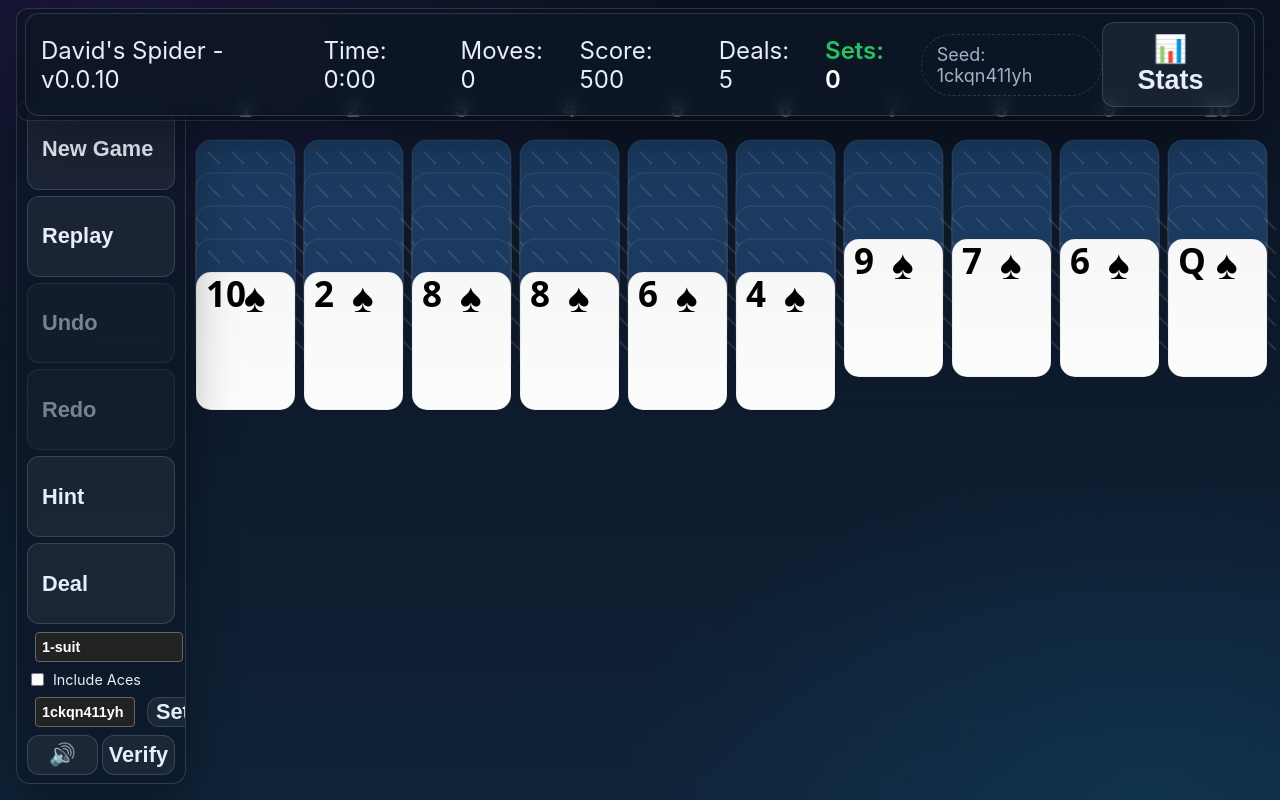
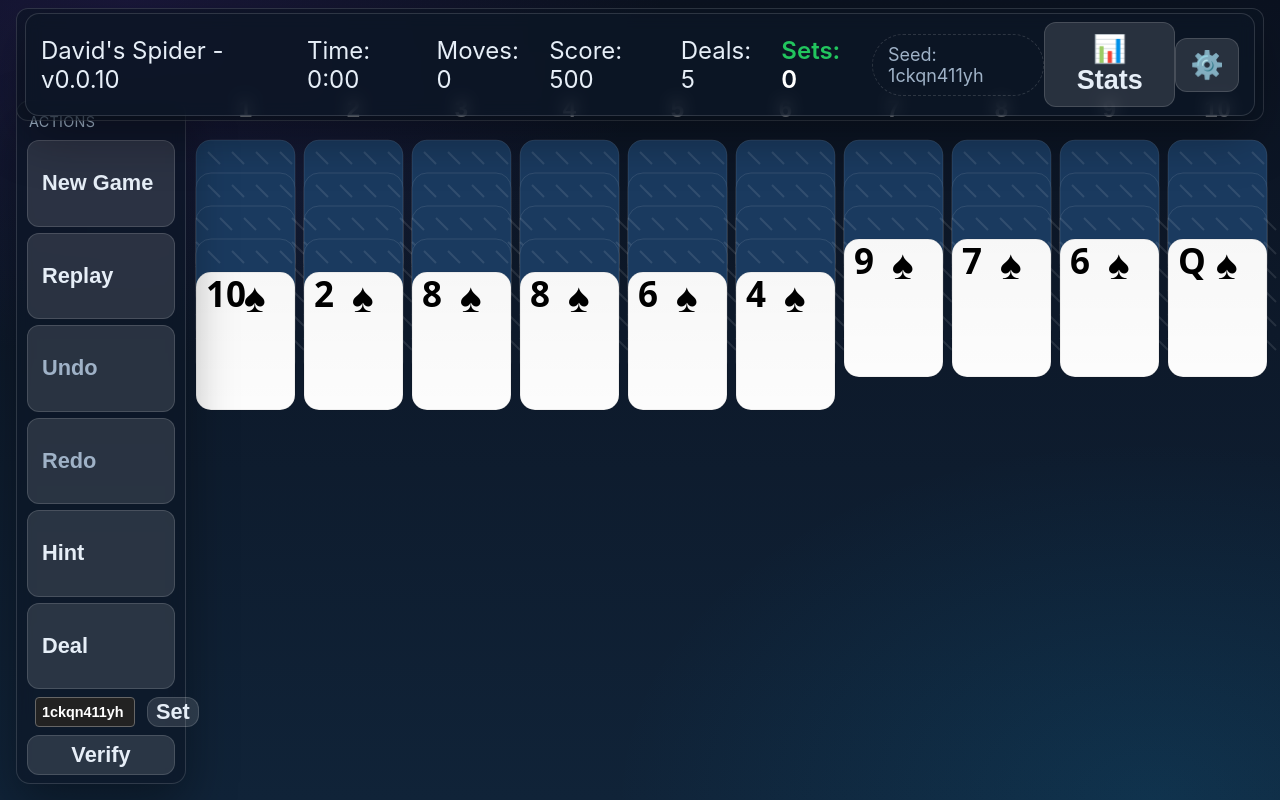
Before and after one commit to david-slimp/Spider, a website with bundled scripts: page index.html in a window 1280 px wide. Built offline with nearby package versions, Linux system fonts and the light colour scheme; files whose address does not match are found by name.

Commit message:
UI polish and hover bubbles

```diff
--- a/index.html
+++ b/index.html
@@ -11,7 +11,7 @@
 <body>
   <div id="hud">
       <div id="top-bar">
-        <div style="display: flex; gap: 15px; align-items: center;">
+      <div style="display: flex; gap: 15px; align-items: center;">
         <div>David's Spider - v0.0.10</div>
         <div>Time: <span id="time">0:00</span></div>
         <div>Moves: <span id="moves">0</span></div>
@@ -21,42 +21,30 @@
         <div class="pill">Seed: <span id="seedLabel"></span></div>
       </div>
       <button id="showStats">📊 Stats</button>
+      <button id="showSettings" aria-label="Settings" title="Settings">⚙️</button>
     </div>
   </div>
 
   <div id="menu-bar">
     <div class="card menu-panel">
+      <div class="menu-section-title">Actions</div>
       <div class="menu-actions">
-        <button id="newBtn" title="N" style="width: 100%; text-align: left;">New Game</button>
-        <button id="replayBtn" title="Replay seed" style="width: 100%; text-align: left;">Replay</button>
-        <button id="undoBtn" title="U" style="width: 100%; text-align: left;">Undo</button>
-        <button id="redoBtn" title="R" style="width: 100%; text-align: left;">Redo</button>
-        <button id="hintBtn" title="H" style="width: 100%; text-align: left;">Hint</button>
-        <button id="dealBtn" title="D" style="width: 100%; text-align: left;">Deal</button>
+        <button id="newBtn" class="bubble-btn" data-label="New Game" title="N" style="width: 100%; text-align: left;">New Game</button>
+        <button id="replayBtn" class="bubble-btn" data-label="Replay" title="Replay seed" style="width: 100%; text-align: left;">Replay</button>
+        <button id="undoBtn" class="bubble-btn" data-label="Undo" title="U" style="width: 100%; text-align: left;">Undo</button>
+        <button id="redoBtn" class="bubble-btn" data-label="Redo" title="R" style="width: 100%; text-align: left;">Redo</button>
+        <button id="hintBtn" class="bubble-btn" data-label="Hint" title="H" style="width: 100%; text-align: left;">Hint</button>
+        <button id="dealBtn" class="bubble-btn" data-label="Deal" title="D" style="width: 100%; text-align: left;">Deal</button>
       </div>
 
-      <div class="menu-controls">
-        <select id="difficulty" style="width: 100%; padding: 6px; font-size: 0.9em;">
-          <option value="1-suit">1-suit</option>
-          <option value="2-suit" selected>2-suit</option>
-          <option value="4-suit">4-suit</option>
-        </select>
-
-        <label style="display: flex; align-items: center; gap: 6px; font-size: 0.9em;">
-          <input type="checkbox" id="includeAces">
-          <span>Include Aces</span>
-        </label>
-
-        <div class="menu-seed-row">
-          <input id="seedInput" type="text" placeholder="custom seed" style="flex: 1; padding: 6px; font-size: 0.9em;"/>
-          <button id="setSeedBtn" style="padding: 0 8px;">Set</button>
-        </div>
+      <div class="menu-seed-row">
+        <input id="seedInput" type="text" placeholder="custom seed" style="flex: 1; padding: 6px; font-size: 0.9em;" title="Enter a custom seed to replay or share a game"/>
+        <button id="setSeedBtn" style="padding: 0 8px;" title="Apply custom seed">Set</button>
       </div>
 
       <div class="menu-footer">
         <div class="menu-footer-row">
-          <button id="muteBtn" style="flex: 1; padding: 6px;">🔊</button>
-          <button id="verifyBtn" title="Check deck & invariants" style="flex: 1; padding: 6px;">Verify</button>
+          <button id="verifyBtn" class="bubble-btn" data-label="Verify" title="Check deck & invariants" style="width: 100%; padding: 6px;">Verify</button>
         </div>
       </div>
     </div>
@@ -114,6 +102,37 @@
     </div>
   </div>
 
+  <!-- Settings Modal -->
+  <div id="settingsModal" class="modal">
+    <div class="modal-content" style="max-width: 480px;">
+      <h2>⚙️ Settings</h2>
+      <div class="stats-container">
+        <div class="stats-section">
+          <h3>Difficulty</h3>
+          <select id="difficulty" style="width: 100%; padding: 10px; font-size: 1em;">
+            <option value="1-suit">1-suit</option>
+            <option value="2-suit" selected>2-suit</option>
+            <option value="4-suit">4-suit</option>
+          </select>
+        </div>
+        <div class="stats-section">
+          <h3>Rules</h3>
+          <label style="display: flex; align-items: center; gap: 8px; font-size: 1em;">
+            <input type="checkbox" id="includeAces">
+            <span>Include Aces</span>
+          </label>
+        </div>
+        <div class="stats-section">
+          <h3>Audio</h3>
+          <button id="muteBtn" style="width: 100%; padding: 10px;">🔊 Toggle Sound</button>
+        </div>
+      </div>
+      <div class="modal-buttons">
+        <button id="closeSettings">Close</button>
+      </div>
+    </div>
+  </div>
+
   <script src="history.js"></script>
   <script type="module" src="renderUI.js"></script>
 </body>
--- a/renderUI.js
+++ b/renderUI.js
@@ -44,6 +44,21 @@ function ensureCanvasHeight(cssH) {
   if (cssH !== H) setCanvasSize(W, cssH);
 }
 
+function initBubbleButtons() {
+  const buttons = document.querySelectorAll('.bubble-btn');
+  const setTop = (btn) => {
+    const rect = btn.getBoundingClientRect();
+    const midY = rect.top + rect.height / 2;
+    btn.style.setProperty('--bubble-top', `${midY}px`);
+  };
+  const setAll = () => buttons.forEach(setTop);
+  setAll();
+  buttons.forEach((btn) => {
+    btn.addEventListener('mouseenter', () => setTop(btn));
+    btn.addEventListener('focus', () => setTop(btn));
+  });
+  window.addEventListener('resize', setAll);
+}
 // ---- Layout ----
 function resize() {
   // Base size in CSS px; we'll grow taller during draw() when needed
@@ -468,6 +483,21 @@ function initStats() {
   }
 }
 
+function initSettings() {
+  const settingsModal = $('settingsModal');
+  const showBtn = $('showSettings');
+  const closeBtn = $('closeSettings');
+
+  const open = () => { if (settingsModal) { settingsModal.style.display = 'flex'; } };
+  const close = () => { if (settingsModal) { settingsModal.style.display = 'none'; } };
+
+  if (showBtn) showBtn.onclick = open;
+  if (closeBtn) closeBtn.onclick = close;
+  if (settingsModal) {
+    settingsModal.onclick = (e) => { if (e.target === settingsModal) close(); };
+  }
+}
+
 // NEW: History-backed Stats entry point (keeps your modal & layout intact)
 function showStatsV2() {
   const statsModal = document.getElementById('statsModal');
@@ -541,6 +571,8 @@ resize();
 const init = initFromURL();
 if (window.__hudClockInterval) { clearInterval(window.__hudClockInterval); delete window.__hudClockInterval; }
 initStats();
+initSettings();
+initBubbleButtons();
 startTick();
 requestAnimationFrame(draw);
 // Auto-start a game using URL params (or defaults) so players see a layout immediately
--- a/style.css
+++ b/style.css
@@ -107,12 +107,54 @@ html,body {
   display: flex;
   gap: 4px;
 }
-button,select,input[type="text"]{appearance:none;border:1px solid var(--border);background:rgba(255,255,255,.06);color:var(--text);padding:10px 14px;border-radius:12px;font-weight:600;cursor:pointer; font-size: 1.125em;}
-button:hover{transform:translateY(-1px)}
-button:disabled{opacity:.5;cursor:not-allowed}
+button,select,input[type="text"]{appearance:none;border:1px solid var(--border);background:rgba(255,255,255,.12);color:var(--text);padding:10px 14px;border-radius:12px;font-weight:600;cursor:pointer; font-size: 1.125em;transition: background-color .15s ease, border-color .15s ease, box-shadow .15s ease, transform .1s ease;}
+button:hover,select:hover,input[type="text"]:hover{transform:translateY(-1px);background:rgba(255,255,255,.08);}
+button:active,select:active,input[type="text"]:active{transform:translateY(0);}
+button:disabled{opacity:1;cursor:not-allowed; background:rgba(255,255,255,.12); color:var(--muted);}
+button:focus-visible,select:focus-visible,input[type="text"]:focus-visible{outline:2px solid var(--accent);outline-offset:2px;box-shadow:0 0 0 4px rgba(34,211,238,0.15);transform:none;}
 .menu-actions button,
 #menu-bar button {
   font-size: 1.36125em; /* ~10% larger than prior bump (~20% over base) */
+  position: relative;
+}
+.menu-section-title{
+  font-size:0.9em;
+  letter-spacing:0.02em;
+  color:var(--muted);
+  padding:4px 2px 2px;
+  text-transform:uppercase;
+}
+.menu-panel { overflow: visible; }
+
+.bubble-btn {
+  position: relative;
+  overflow: visible;
+}
+.bubble-btn::after {
+  content: attr(data-label);
+  position: absolute;
+  left: 100%;
+  top: 50%;
+  transform: translate(8px, -50%) scale(0.9);
+  transform-origin: left center;
+  padding: 12px 18px;
+  border-radius: 14px;
+  background: #0f172a;
+  border: 1px solid rgba(34, 211, 238, 0.65);
+  color: var(--text);
+  font-size: 1.8em;
+  font-weight: 700;
+  white-space: nowrap;
+  opacity: 0;
+  pointer-events: none;
+  box-shadow: 0 12px 30px rgba(0,0,0,0.35);
+  transition: opacity .15s ease, transform .18s ease;
+  z-index: 20;
+}
+.bubble-btn:hover::after,
+.bubble-btn:focus-visible::after {
+  opacity: 1;
+  transform: translate(0, 0) scale(1); /* left edge flush to menu's right edge */
 }
 .pill{padding:9px 15px;border-radius:999px;border:1px dashed var(--border);font-size:18px;color:var(--muted)}
 #status{position:fixed;left:16px;right:16px;bottom:12px;display:flex;gap:12px;align-items:center;flex-wrap:wrap;z-index:10}
--- a/toast.js
+++ b/toast.js
@@ -21,6 +21,9 @@ function initToastContainer() {
     padding: '0 20px',
     boxSizing: 'border-box'
   });
+  toastContainer.setAttribute('role', 'status');
+  toastContainer.setAttribute('aria-live', 'polite');
+  toastContainer.setAttribute('aria-atomic', 'true');
 
   document.body.appendChild(toastContainer);
 }
```
Also changed, not shown: CHANGELOG.md.
